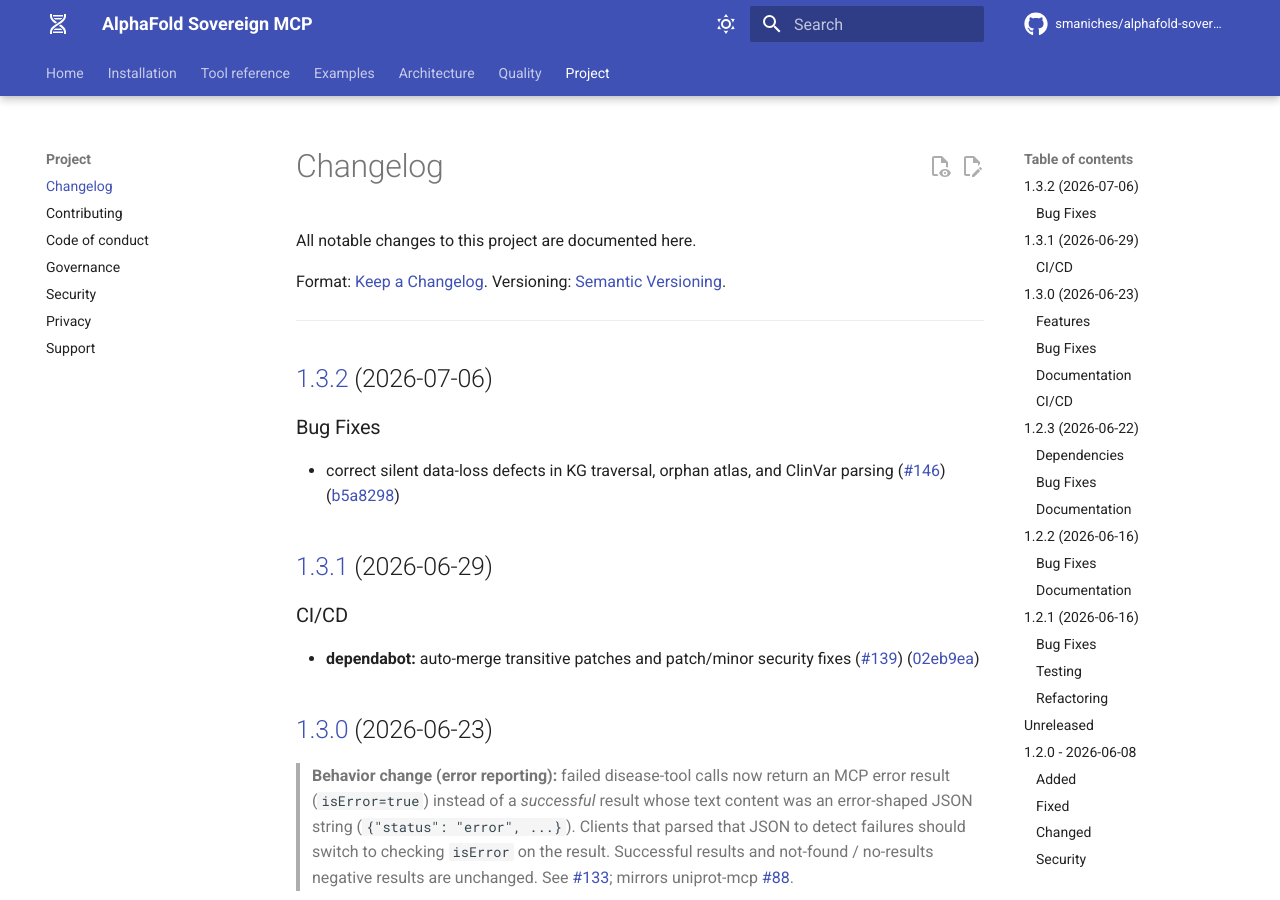
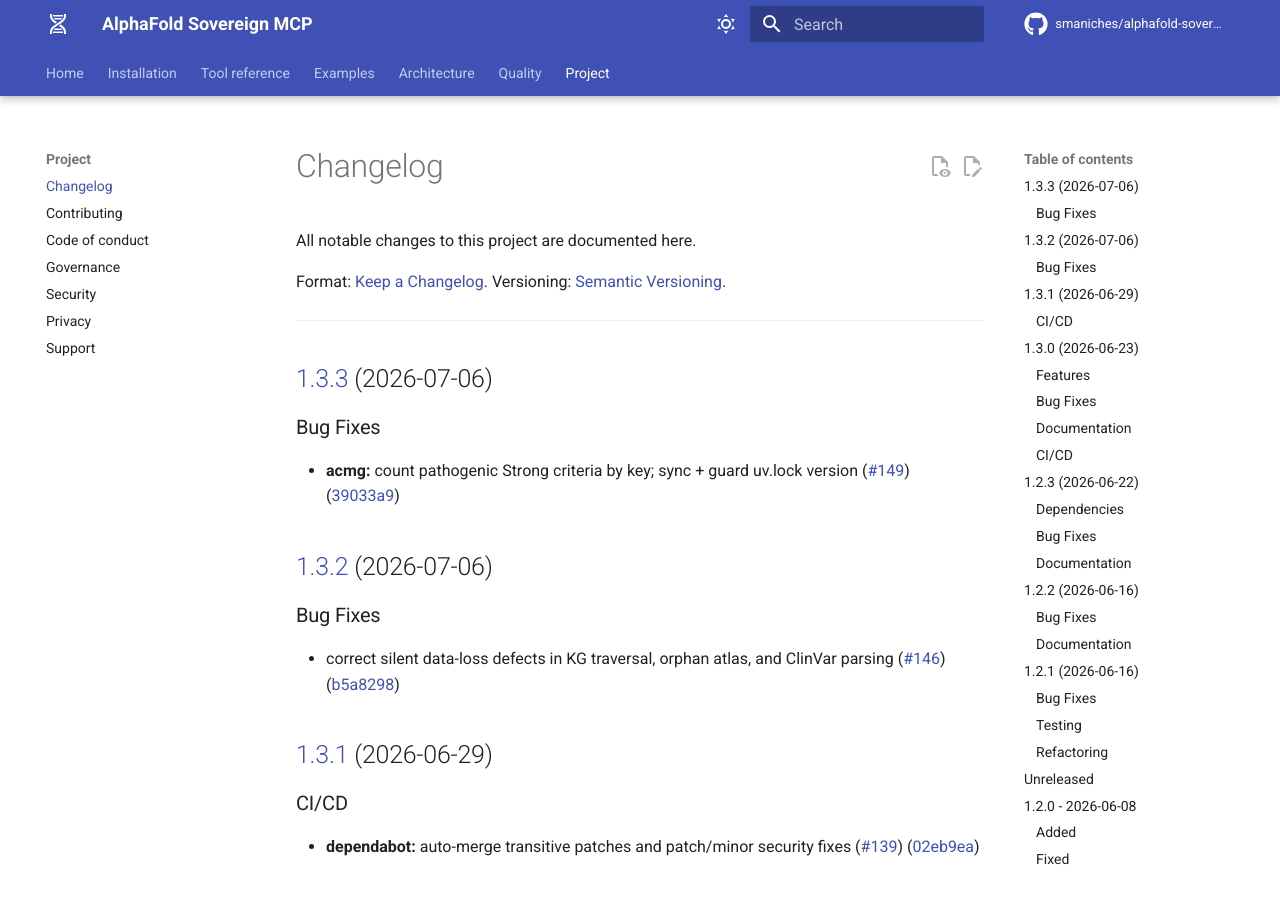
Before and after one commit to smaniches/alphafold-sovereign-mcp, an MkDocs documentation site: the page built from docs/changelog.md, in a window 1280 px wide and 900 px high. Built offline with MkDocs 1.6.1 and Material for MkDocs 9.7.7, drawn with Linux system fonts in a browser that asks for light colours; comment, search, counter and statistics services are not loaded.

Commit message:
chore(main): release 1.3.3 (#150)
Co-authored-by: github-actions[bot] <41898282+github-actions[bot]@users.noreply.github.com>

```diff
--- a/CHANGELOG.md
+++ b/CHANGELOG.md
@@ -6,6 +6,13 @@ Format: [Keep a Changelog](https://keepachangelog.com/en/1.1.0/).
 Versioning: [Semantic Versioning](https://semver.org/).
 
 ---
+
+## [1.3.3](https://github.com/smaniches/alphafold-sovereign-mcp/compare/v1.3.2...v1.3.3) (2026-07-06)
+
+
+### Bug Fixes
+
+* **acmg:** count pathogenic Strong criteria by key; sync + guard uv.lock version ([#149](https://github.com/smaniches/alphafold-sovereign-mcp/issues/149)) ([39033a9](https://github.com/smaniches/alphafold-sovereign-mcp/commit/39033a9242c08713873942018e8f1a47f9c40390))
 
 ## [1.3.2](https://github.com/smaniches/alphafold-sovereign-mcp/compare/v1.3.1...v1.3.2) (2026-07-06)
 
--- a/pyproject.toml
+++ b/pyproject.toml
@@ -9,7 +9,7 @@ build-backend = "hatchling.build"
 
 [project]
 name = "alphafold-sovereign-mcp"
-version = "1.3.2"
+version = "1.3.3"
 description = "MCP server wrapping AlphaFold DB and 8 other biomedical data sources, with a local SQLite knowledge graph."
 readme = "README.md"
 license = {text = "Apache-2.0"}
--- a/server.json
+++ b/server.json
@@ -2,7 +2,7 @@
   "$schema": "https://static.modelcontextprotocol.io/schemas/2025-12-11/server.schema.json",
   "name": "io.github.smaniches/alphafold-sovereign-mcp",
   "description": "MCP server for AlphaFold and 8 other biomedical data sources with a local SQLite knowledge graph",
-  "version": "1.3.2",
+  "version": "1.3.3",
   "repository": {
     "url": "https://github.com/smaniches/alphafold-sovereign-mcp",
     "source": "github"
@@ -11,7 +11,7 @@
     {
       "registryType": "pypi",
       "identifier": "alphafold-sovereign-mcp",
-      "version": "1.3.2",
+      "version": "1.3.3",
       "runtimeHint": "uvx",
       "transport": {
         "type": "stdio"
--- a/smithery.yaml
+++ b/smithery.yaml
@@ -16,7 +16,7 @@ description: >-
   must be reviewed by qualified humans before clinical use — see
   STATUS.md and LIMITATIONS.md.
 maturity: beta
-version: "1.3.2" # x-release-please-version
+version: "1.3.3" # x-release-please-version
 homepage: https://github.com/smaniches/alphafold-sovereign-mcp
 license: Apache-2.0
 author:
--- a/src/alphafold_sovereign/__init__.py
+++ b/src/alphafold_sovereign/__init__.py
@@ -11,7 +11,7 @@ Licensed under Apache 2.0.  See `LICENSE`.
 
 from __future__ import annotations
 
-__version__ = "1.3.2"  # x-release-please-version
+__version__ = "1.3.3"  # x-release-please-version
 __author__ = "Santiago Maniches"
 __author_email__ = "santiago@topologica.ai"
 __license__ = "Apache-2.0"
```
Also changed, not shown: README.md (+2 -2 lines), STATUS.md (+2 -2 lines), docs/installation.md (+1 -1 lines), .release-please-manifest.json, .zenodo.json, 2 other files.
